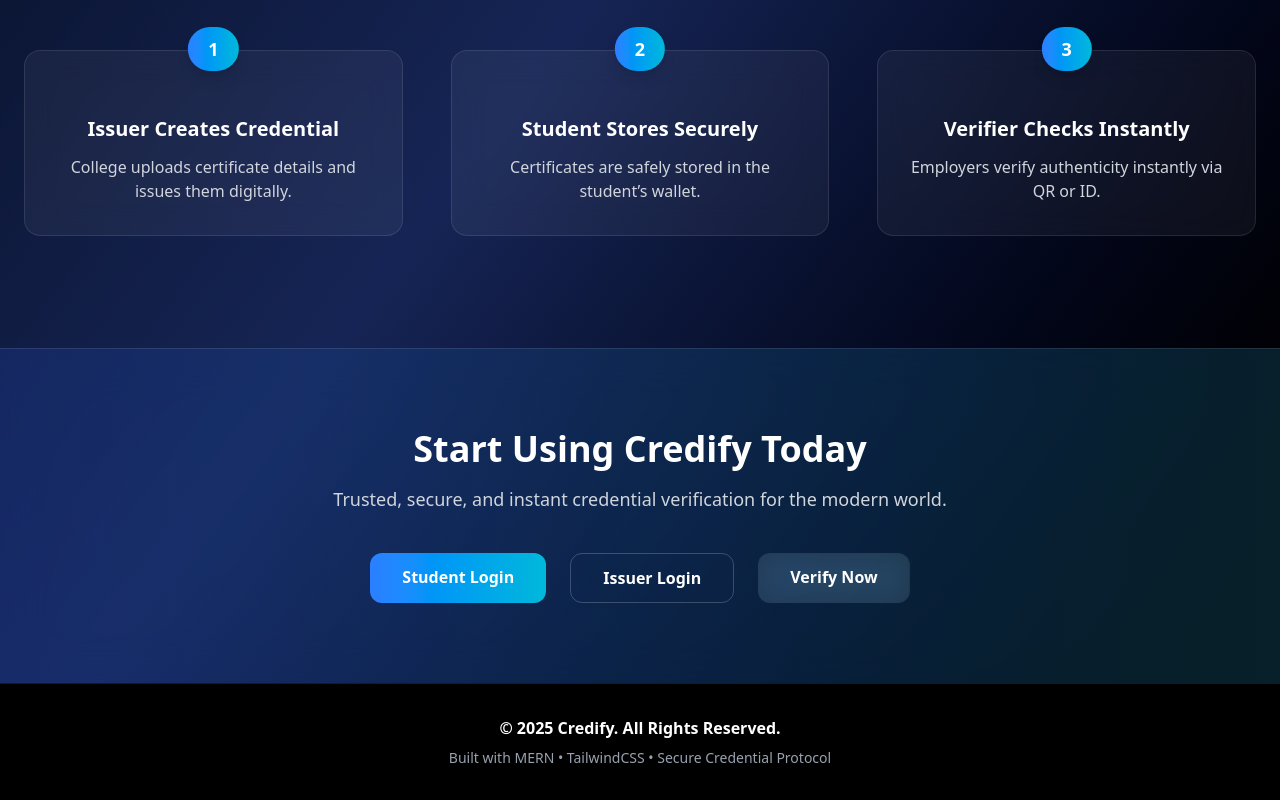
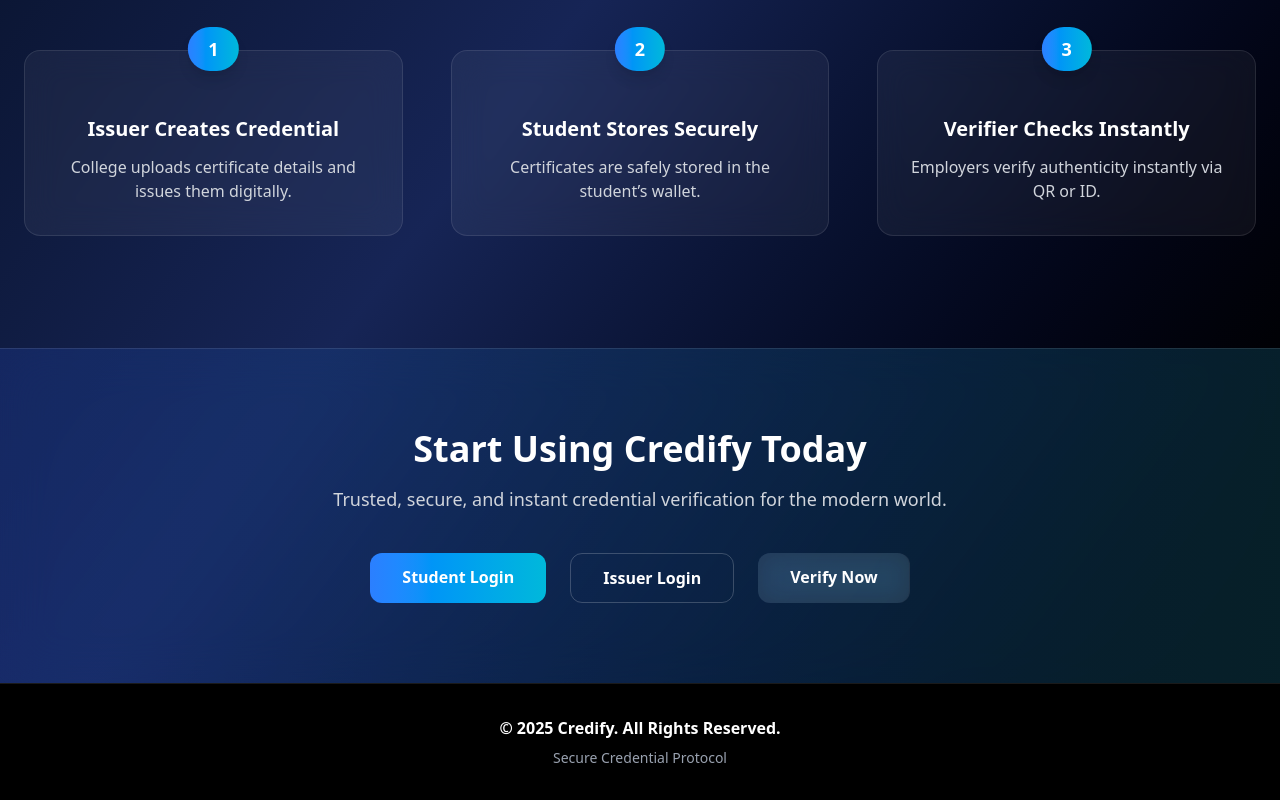
Before and after one commit to UtkarshAgrawal578/Credify, a React (Vite) app in the folder frontend/: page / in a window 1280 px wide. Shown: the part 935-1735 px from the top of the page. Built offline with nearby package versions, Linux system fonts and the light colour scheme; no server answers.

Commit message:
footer changed

```diff
--- a/frontend/src/pages/Landing.jsx
+++ b/frontend/src/pages/Landing.jsx
@@ -196,7 +196,7 @@ function Landing() {
       {/* ================= FOOTER ================= */}
       <footer className="bg-black py-8 text-center text-gray-400 border-t border-white/10">
         <p className="font-semibold text-white">© 2025 Credify. All Rights Reserved.</p>
-        <p className="text-sm mt-2">Built with MERN • TailwindCSS • Secure Credential Protocol</p>
+        <p className="text-sm mt-2">Secure Credential Protocol</p>
       </footer>
 
     </div>
```
